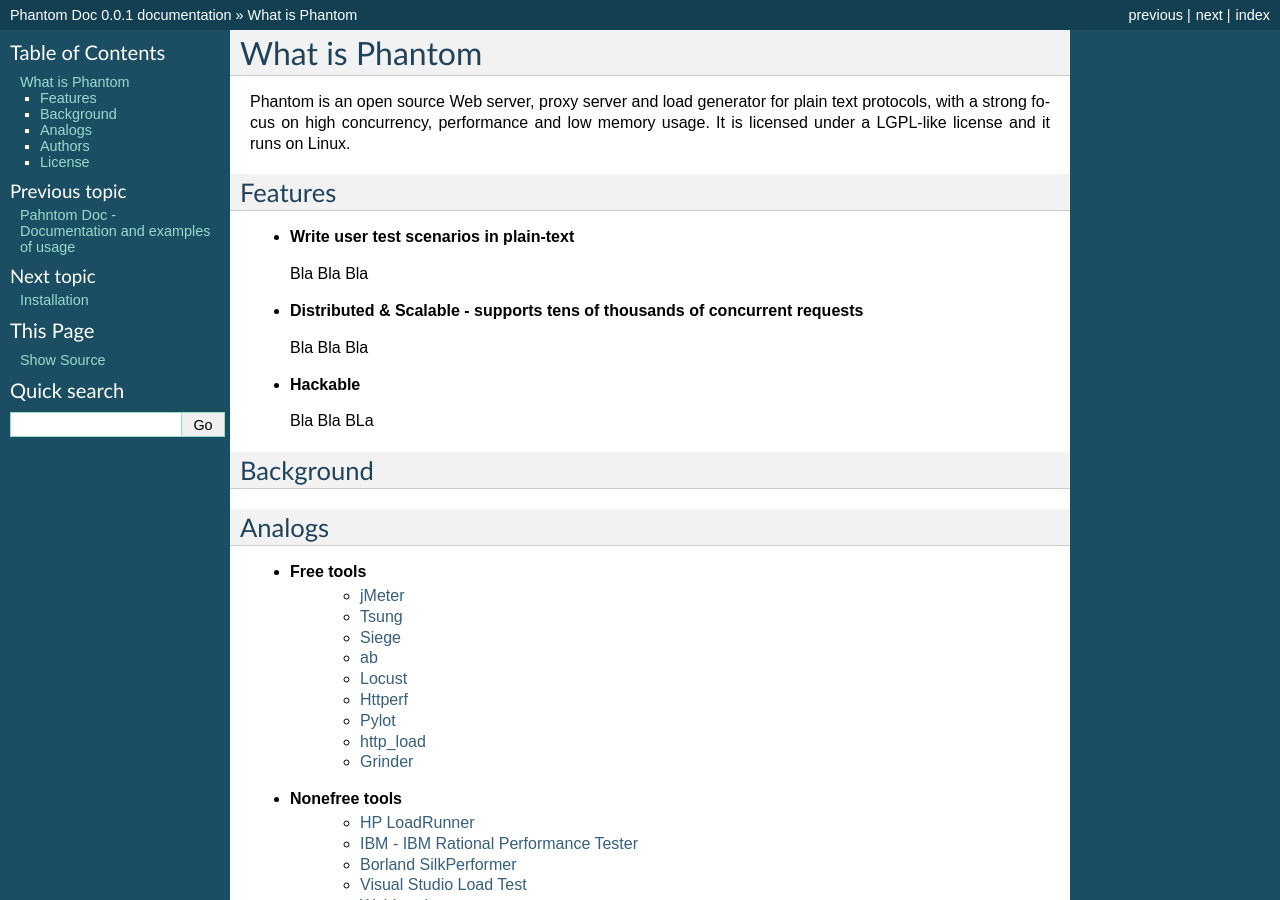
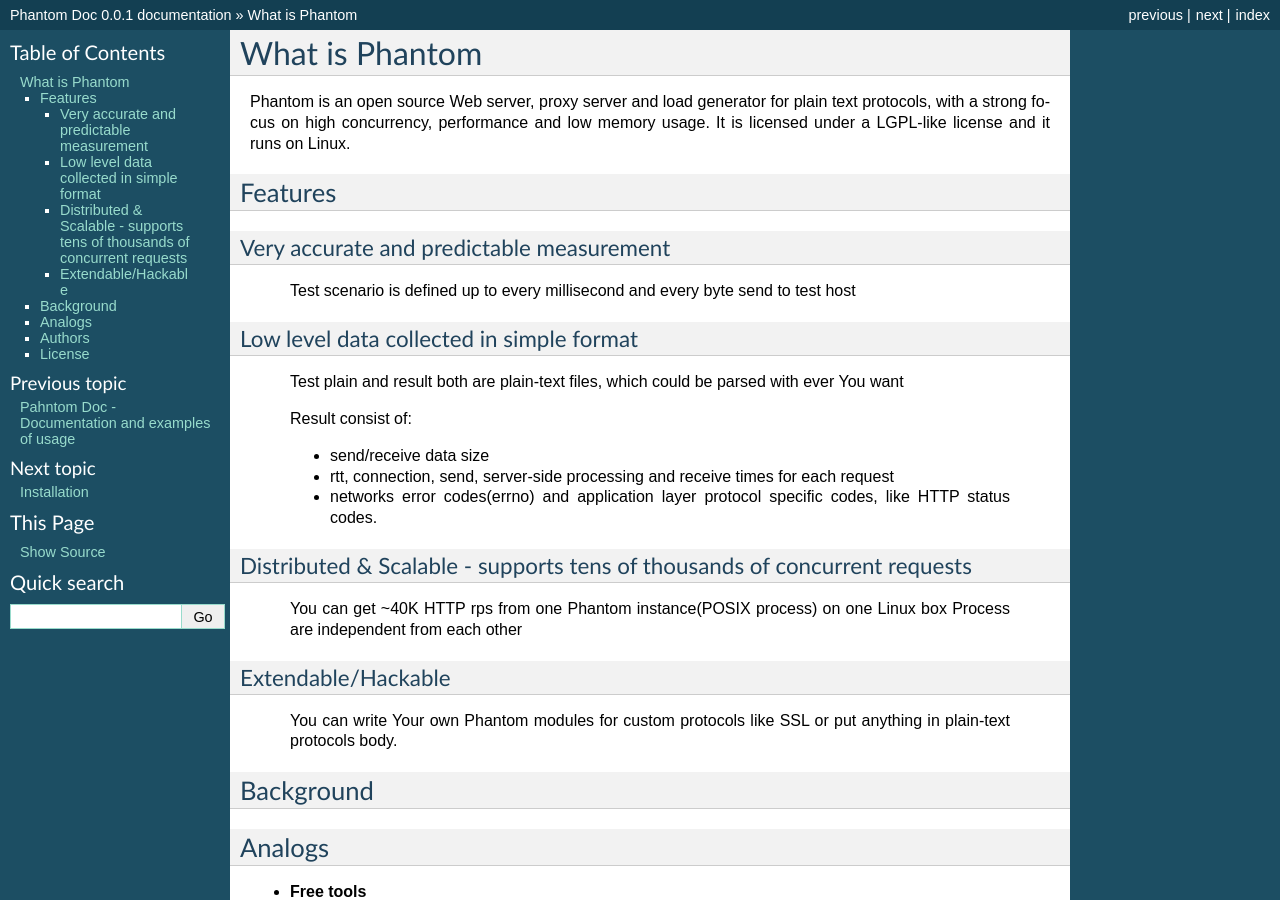
Before and after one commit to greggyNapalm/phantom_doc, a Sphinx documentation site: the page built from docs/what-is-pahntom.rst, in a window 1280 px wide and 900 px high. Built offline with Sphinx 7.4.7, drawn with Linux system fonts in a browser that asks for light colours.

Commit message:
docs content update

```diff
--- a/docs/what-is-pahntom.rst
+++ b/docs/what-is-pahntom.rst
@@ -8,17 +8,31 @@
 Features
 ========
 
-* **Write user test scenarios in plain-text**
+Very accurate and predictable measurement
+-----------------------------------------
 
- Bla Bla Bla
+ Test scenario is defined up to every millisecond and every byte send to test host
 
-* **Distributed & Scalable - supports tens of thousands of concurrent requests**
+Low level data collected in simple format
+-----------------------------------------
+ Test plain and result both are plain-text files, which could be parsed with ever You want
 
- Bla Bla Bla
+ Result consist of:
 
-* **Hackable**
+ * send/receive data size
+ * rtt, connection, send, server-side processing and receive times for each request
+ * networks error codes(errno) and application layer protocol specific codes, like HTTP status codes.
 
- Bla Bla BLa
+Distributed & Scalable - supports tens of thousands of concurrent requests
+--------------------------------------------------------------------------
+
+ You can get ~40K HTTP rps from one Phantom instance(POSIX process) on one Linux box
+ Process are independent from each other
+
+Extendable/Hackable
+-------------------
+
+ You can write Your own Phantom modules for custom protocols like SSL or put anything in plain-text protocols body.
 
 Background
 ==========
```
